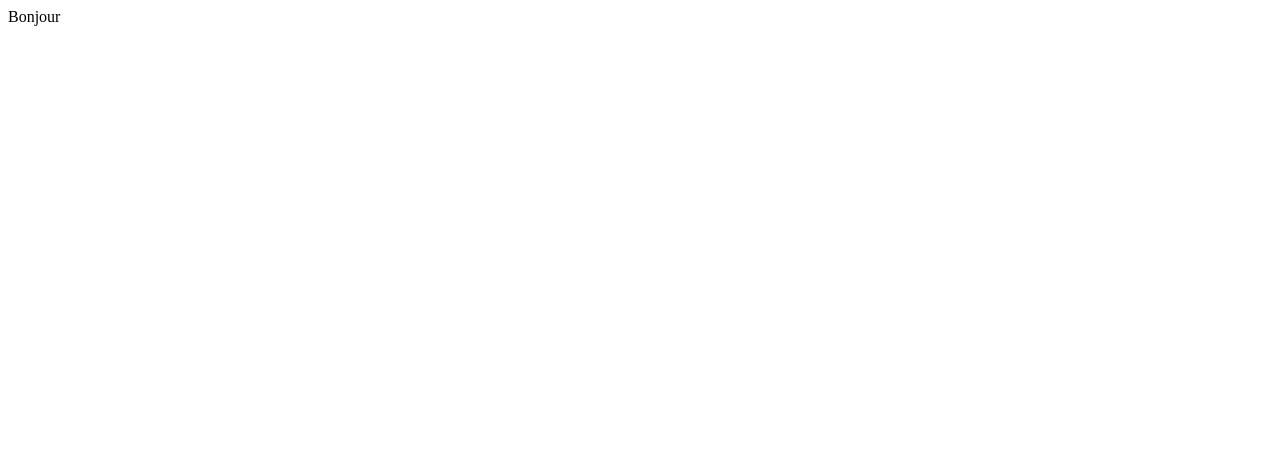
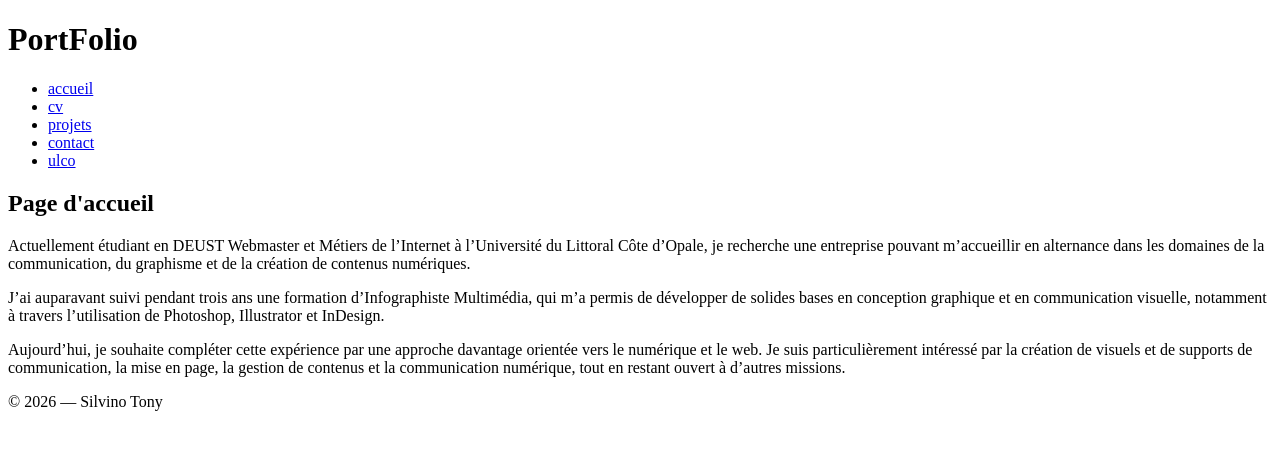
Before and after one commit to tonysilvinopro-hue/portfolio_deust_26_28, a plain HTML site: page index.html in a window 1280 px wide. Drawn offline with Linux system fonts and the light colour scheme.

Commit message:
Séance 2 - Mise en place de la structure sémantique multi-pages

```diff
--- a/index.html
+++ b/index.html
@@ -6,6 +6,63 @@
     <title>Document</title>
 </head>
 <body>
-    Bonjour
+    <header>
+        <h1>PortFolio</h1>
+        <nav>
+            <ul>
+                <li>
+                    <a href="index.html">
+                        accueil
+                    </a>
+                </li>
+
+                <li>
+                    <a href="cv.html">
+                        cv
+                    </a>
+                </li>
+
+                <li>
+                    <a href="projets.html">
+                        projets
+                    </a>
+                </li>
+
+                <li>
+                    <a href="contact.html">
+                        contact
+                    </a>
+                </li>
+
+                <li>
+                    <a href="https://www.univ-littoral.fr/">
+                        ulco
+                    </a>
+                </li>
+            </ul>
+        </nav>
+    </header>
+
+    <main>
+        <section>
+            <h2>Page d'accueil</h2>
+
+            <p>
+                Actuellement étudiant en DEUST Webmaster et Métiers de l’Internet à l’Université du Littoral Côte d’Opale, je recherche une entreprise pouvant m’accueillir en alternance dans les domaines de la communication, du graphisme et de la création de contenus numériques.
+            </p>
+
+            <p>
+                J’ai auparavant suivi pendant trois ans une formation d’Infographiste Multimédia, qui m’a permis de développer de solides bases en conception graphique et en communication visuelle, notamment à travers l’utilisation de Photoshop, Illustrator et InDesign.
+            </p>
+
+            <p>
+                Aujourd’hui, je souhaite compléter cette expérience par une approche davantage orientée vers le numérique et le web. Je suis particulièrement intéressé par la création de visuels et de supports de communication, la mise en page, la gestion de contenus et la communication numérique, tout en restant ouvert à d’autres missions.
+            </p>
+        </section>
+    </main>
+
+    <footer>
+        <p>© 2026 — Silvino Tony</p>
+    </footer>
 </body>
 </html>
```
Also changed, not shown: contact.html (added, +52 -0 lines), cv.html (added, +157 -0 lines), projets.html (added, +52 -0 lines).
